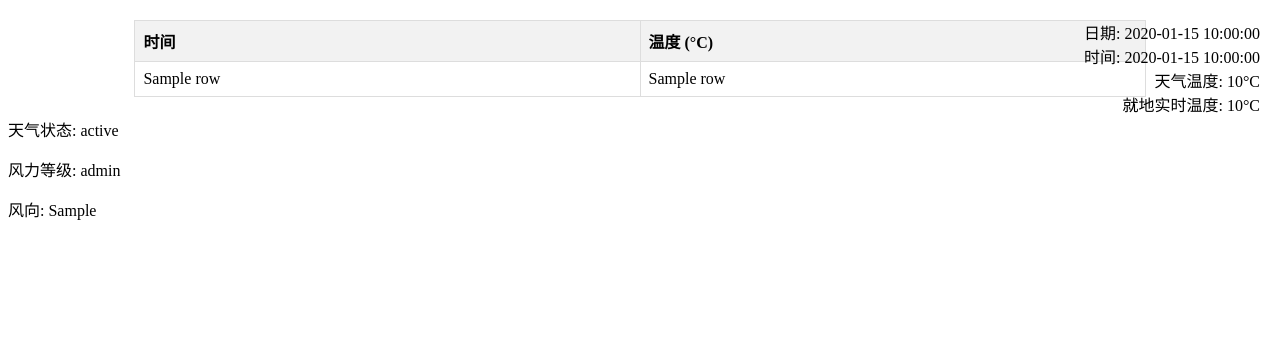
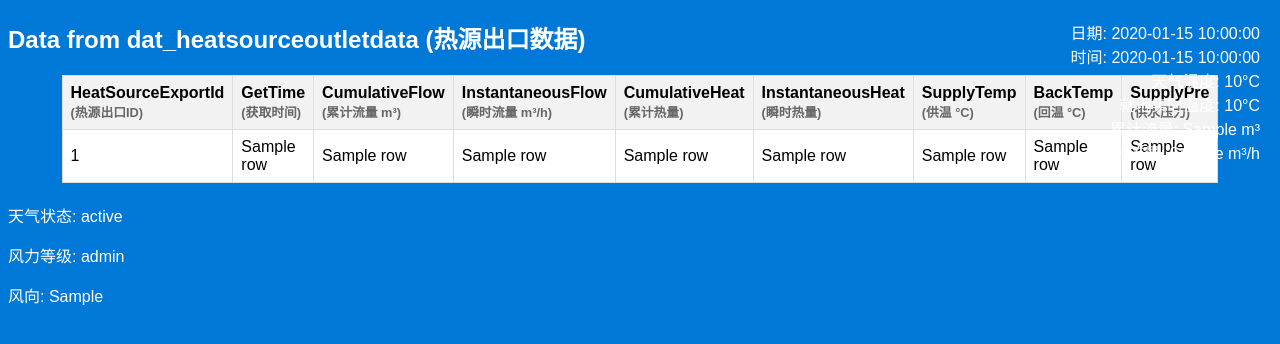
Before and after one commit to chuhanjiufengshan/my-web-project, a Flask app: template templates/index.html in a window 1280 px wide. Shown: the top 344 px of the page. Run offline with Flask 3, Linux system fonts and the light colour scheme; the template is opened without the code that fills it: most values are stand-ins (such as "Sample title", 1, 10 or a date in 2020); parts of the project's set-up code (start-up, migrations or seed data) failed here and were passed over.

Commit message:
恢复热源出口数据显示

```diff
--- a/app.py
+++ b/app.py
@@ -2,14 +2,15 @@ from flask import Flask, render_template, request
 import mysql.connector
 from datetime import datetime
 import requests
+import pytz
 import os
-import pytz
 
 app = Flask(__name__)
 
 @app.route('/')
 def show_data():
     try:
+        # 数据库连接
         conn = mysql.connector.connect(
             host="36.134.92.118",
             port=13326,
@@ -18,19 +19,34 @@ def show_data():
             database="hs_hc_rl_xhgr"
         )
         cursor = conn.cursor()
-        start_date = os.environ.get('START_DATE', '2025-07-01 00:00:00')
-        cursor.execute("SELECT * FROM dat_heatsourceoutletdata WHERE GetTime >= %s ORDER BY GetTime DESC LIMIT 1000", (start_date,))
+
+        # 查询所有字段，获取最新 1000 条数据
+        cursor.execute("""
+            SELECT HeatSourceExportId, GetTime, CumulativeFlow, InstantaneousFlow,
+                   CumulativeHeat, InstantaneousHeat, SupplyTemp, BackTemp, SupplyPre
+            FROM dat_heatsourceoutletdata
+            ORDER BY GetTime DESC LIMIT 1000
+        """)
         data = cursor.fetchall()
 
-        cursor.execute("SELECT SupplyTemp FROM dat_heatsourceoutletdata ORDER BY GetTime DESC LIMIT 1")
-        latest_local_temp = cursor.fetchone()
-        latest_local_temp = latest_local_temp[0] if latest_local_temp else 0.0
+        # 获取最新一条记录的 SupplyTemp, CumulativeFlow, InstantaneousFlow
+        cursor.execute("""
+            SELECT SupplyTemp, CumulativeFlow, InstantaneousFlow
+            FROM dat_heatsourceoutletdata
+            ORDER BY GetTime DESC LIMIT 1
+        """)
+        latest = cursor.fetchone()
+        latest_local_temp = latest[0] if latest else 0.0
+        latest_cumulative_flow = latest[1] if latest and len(latest) > 1 else 0.0
+        latest_instantaneous_flow = latest[2] if latest and len(latest) > 2 else 0.0
 
+        # 获取北京时间
         beijing_tz = pytz.timezone('Asia/Shanghai')
         beijing_time = datetime.now(beijing_tz).strftime('%Y-%m-%d %H:%M')
         date_str = beijing_time.split()[0]
         time_str = beijing_time.split()[1]
 
+        # 获取天气数据
         latitude = 40.811
         longitude = 111.652
         api_key = "ff631380a35a418ca30101758250707"
@@ -40,7 +56,6 @@ def show_data():
             weather_data = response.json()
             weather_temp = weather_data['current']['temp_c']
             weather_code = weather_data['current']['condition']['code']
-
             weather_status = "晴天"
             if weather_code in [1063, 1150, 1153]:
                 weather_status = "毛毛雨"
@@ -56,10 +71,8 @@ def show_data():
                 weather_status = "阴"
             elif weather_code == 1000:
                 weather_status = "晴天"
-
             windspeed = weather_data['current']['wind_kph'] / 3.6
             winddirection = weather_data['current']['wind_degree']
-
             wind_level = "无风"
             if windspeed >= 0.3 and windspeed < 1.6:
                 wind_level = "1级 微风"
@@ -85,7 +98,6 @@ def show_data():
                 wind_level = "11级 暴风"
             else:
                 wind_level = "12级 飓风"
-
             wind_direction = ""
             if 0 <= winddirection < 22.5 or 337.5 <= winddirection <= 360:
                 wind_direction = "北风"
@@ -103,29 +115,37 @@ def show_data():
                 wind_direction = "西风"
             elif 292.5 <= winddirection < 337.5:
                 wind_direction = "西北风"
-
         except (requests.RequestException, KeyError, ValueError) as e:
-            print("Weather API Error:", e)
+            print(f"Weather API Error: {e}")
             weather_temp = 0.0
             weather_status = "未知"
             wind_level = "未知"
             wind_direction = ""
 
         conn.close()
+
+        # 渲染模板
         return render_template('index.html', data=data, date=date_str, time=time_str,
-                            latest_local_temp=latest_local_temp,
-                            weather_temp=weather_temp,
-                            weather_status=weather_status,
-                            wind_level=wind_level,
-                            wind_direction=wind_direction)
+                              latest_local_temp=latest_local_temp,
+                              latest_cumulative_flow=latest_cumulative_flow,
+                              latest_instantaneous_flow=latest_instantaneous_flow,
+                              weather_temp=weather_temp, weather_status=weather_status,
+                              wind_level=wind_level, wind_direction=wind_direction)
+
     except Exception as e:
         print(f"Database error: {e}")
-        return "Error loading data", 500
+        return f"Error loading data: {str(e)}", 500
 
 @app.route('/data', methods=['POST'])
 def receive_data():
     try:
         data = request.data.decode('utf-8')
+        # 假设 NodeMCU 发送格式为 "TEMP:xx.xx,FLOW_CUM:yy.yy,FLOW_INST:zz.zz"
+        parts = data.split(',')
+        temp = parts[0].replace('TEMP:', '') if parts else '0.0'
+        flow_cum = parts[1].replace('FLOW_CUM:', '') if len(parts) > 1 else '0.0'
+        flow_inst = parts[2].replace('FLOW_INST:', '') if len(parts) > 2 else '0.0'
+
         conn = mysql.connector.connect(
             host="36.134.92.118",
             port=13326,
@@ -134,7 +154,11 @@ def receive_data():
             database="hs_hc_rl_xhgr"
         )
         cursor = conn.cursor()
-        cursor.execute("INSERT INTO dat_heatsourceoutletdata (GetTime, SupplyTemp) VALUES (NOW(), %s)", (data.replace('TEMP:', ''),))
+        cursor.execute("""
+            INSERT INTO dat_heatsourceoutletdata
+            (GetTime, SupplyTemp, CumulativeFlow, InstantaneousFlow)
+            VALUES (NOW(), %s, %s, %s)
+        """, (temp, flow_cum, flow_inst))
         conn.commit()
         conn.close()
         return "Data received", 200
@@ -142,5 +166,4 @@ def receive_data():
         return f"Error: {str(e)}", 500
 
 if __name__ == '__main__':
-    app.run(debug=True, port=int(os.environ.get('PORT', 10000)), host='0.0.0.0')
-    input("按任意键退出...")
+    app.run(debug=True, port=10000, host='0.0.0.0')
--- a/templates/index.html
+++ b/templates/index.html
@@ -1,12 +1,19 @@
 <!DOCTYPE html>
 <html>
 <head>
-    <title>温度数据</title>
+    <title>热源出口数据</title>
     <style>
+        body {
+            background-color: #0078D7; /* Windows 10 蓝色 */
+            color: #ffffff; /* 文字白色 */
+            font-family: Arial, sans-serif;
+        }
         table {
             width: 80%;
             margin: 20px auto;
             border-collapse: collapse;
+            background-color: #ffffff; /* 表格背景白色 */
+            color: #000000; /* 表格文字黑色 */
         }
         th, td {
             border: 1px solid #ddd;
@@ -15,6 +22,10 @@
         }
         th {
             background-color: #f2f2f2;
+        }
+        .cn-note {
+            font-size: 0.8em;
+            color: #666;
         }
         .header {
             text-align: right;
@@ -30,17 +41,34 @@
         日期: {{ date }}<br>
         时间: {{ time }}<br>
         天气温度: {{ weather_temp }}°C<br>
-        就地实时温度: {{ latest_local_temp }}°C  <!-- 确认此行存在 -->
+        就地实时温度: {{ latest_local_temp }}°C<br>
+        累计流量: {{ latest_cumulative_flow }} m³<br>
+        瞬时流量: {{ latest_instantaneous_flow }} m³/h
     </div>
+    <h2>Data from dat_heatsourceoutletdata (热源出口数据)</h2>
     <table>
         <tr>
-            <th>时间</th>
-            <th>温度 (°C)</th>
+            <th>HeatSourceExportId <span class="cn-note">(热源出口ID)</span></th>
+            <th>GetTime <span class="cn-note">(获取时间)</span></th>
+            <th>CumulativeFlow <span class="cn-note">(累计流量 m³)</span></th>
+            <th>InstantaneousFlow <span class="cn-note">(瞬时流量 m³/h)</span></th>
+            <th>CumulativeHeat <span class="cn-note">(累计热量)</span></th>
+            <th>InstantaneousHeat <span class="cn-note">(瞬时热量)</span></th>
+            <th>SupplyTemp <span class="cn-note">(供温 °C)</span></th>
+            <th>BackTemp <span class="cn-note">(回温 °C)</span></th>
+            <th>SupplyPre <span class="cn-note">(供水压力)</span></th>
         </tr>
         {% for row in data %}
         <tr>
-            <td>{{ row[1] }}</td>  <!-- GetTime -->
-            <td>{{ row[2] }}</td>  <!-- SupplyTemp -->
+            <td>{{ row[0] }}</td>
+            <td>{{ row[1] }}</td>
+            <td>{{ row[2] }}</td>
+            <td>{{ row[3] }}</td>
+            <td>{{ row[4] }}</td>
+            <td>{{ row[5] }}</td>
+            <td>{{ row[6] }}</td>
+            <td>{{ row[7] }}</td>
+            <td>{{ row[8] }}</td>
         </tr>
         {% endfor %}
     </table>
```
